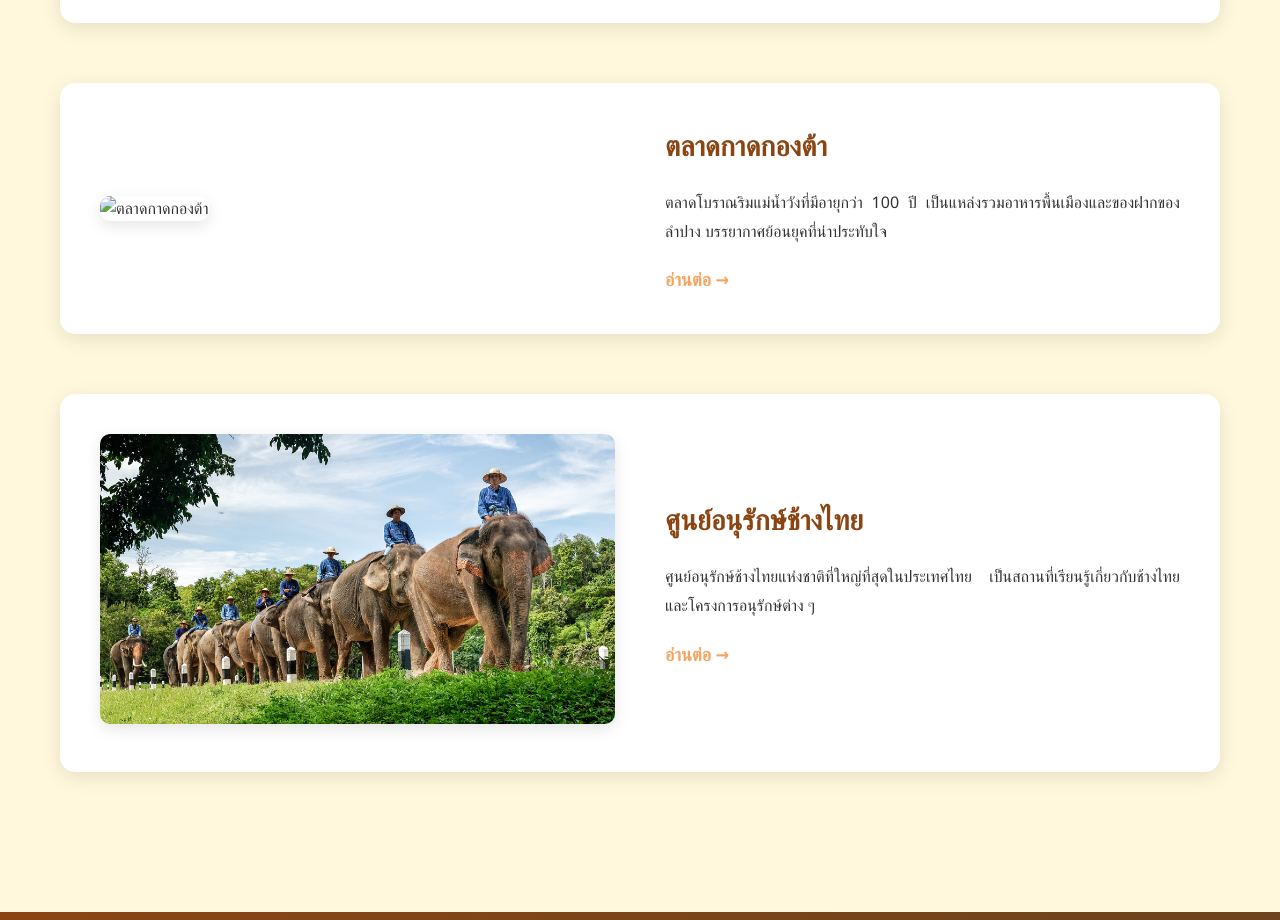
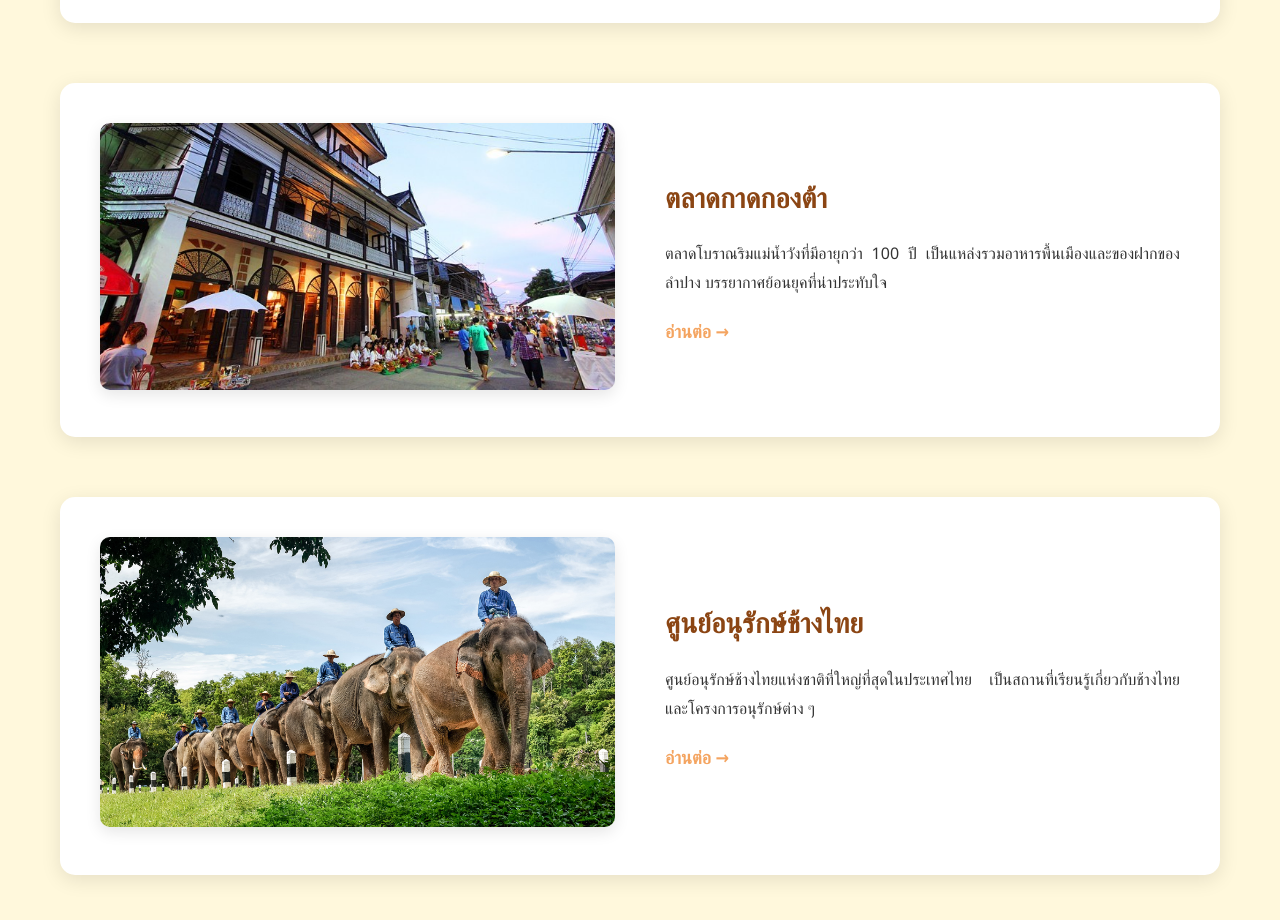
Before and after one commit to yingwalailak2544-sys/Idea26675, a plain HTML site: page index.html in a window 1280 px wide. Shown: the part 1740-2660 px from the top of the page. Drawn offline with Linux system fonts and the light colour scheme.

Commit message:
Update index.html

```diff
--- a/index.html
+++ b/index.html
@@ -89,7 +89,7 @@
                 <a href="kad-kong-ta.html" class="btn-link">อ่านต่อ →</a>
             </div>
             <div class="attraction-image">
-                <img src="images/kongtamarket1.jpgs" alt="ตลาดกาดกองต้า">
+                <img src="images/kongtamarket1.jpg" alt="ตลาดกาดกองต้า">
             </div>
         </div>
 
```
